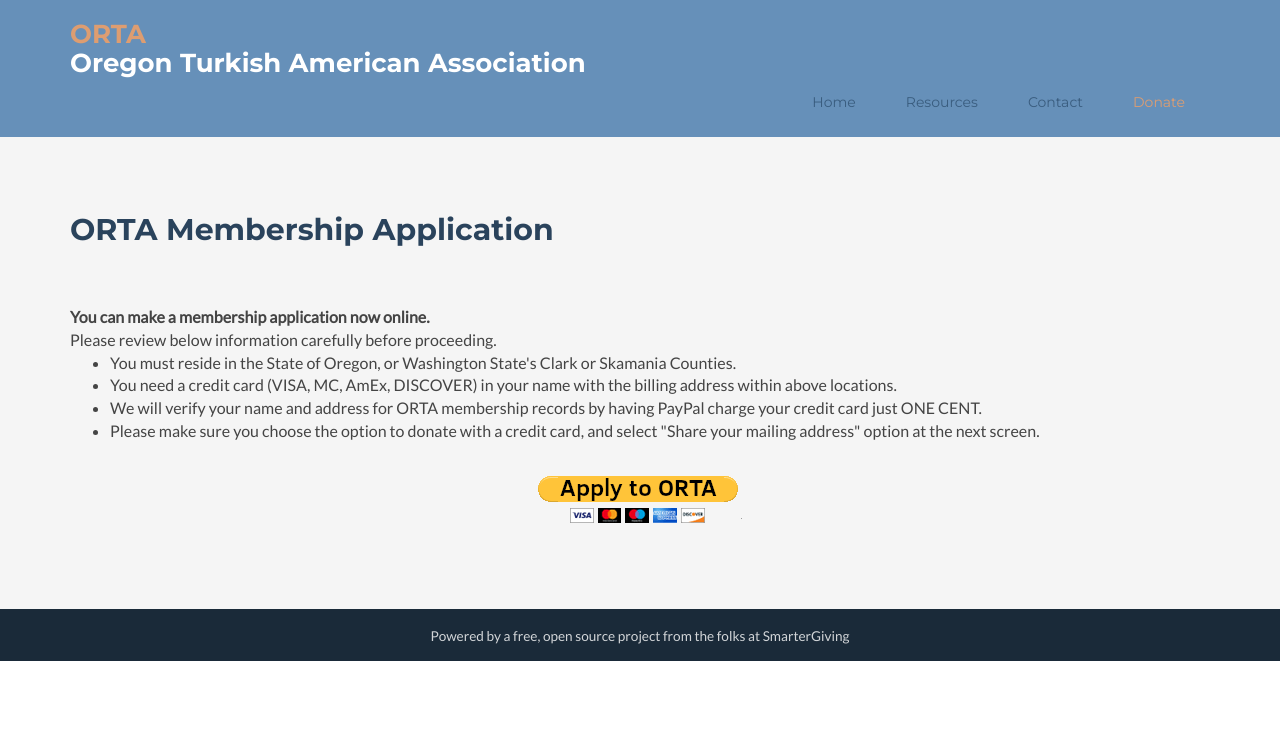
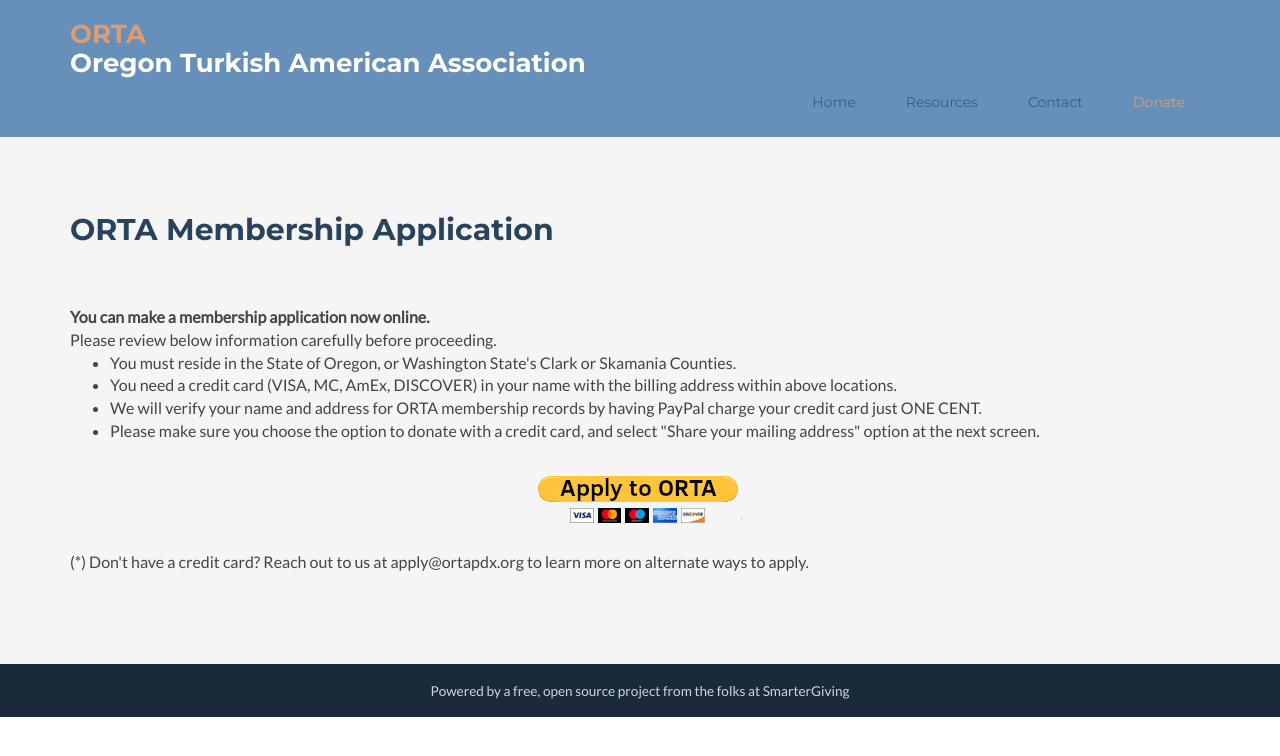
Before and after one commit to ortapdx/ortapdx.github.io, a Jekyll site: the page built from apply.html, in a window 1280 px wide. Shown: the top 756 px of the page. Built offline with Jekyll 4.4.1, drawn with Linux system fonts in a browser that asks for light colours; nearby versions of some CDN libraries; comment, search, counter and statistics services are not loaded.

Commit message:
Update apply.html

```diff
--- a/apply.html
+++ b/apply.html
@@ -56,7 +56,10 @@ layout: default
             <img alt="" border="0" src="https://www.paypal.com/en_US/i/scr/pixel.gif" width="1" height="1" />
           </form>
           <!--//PayPal generated code ends-->
-
+          <p>
+            <br>
+            (*) Don't have a credit card? Reach out to us at apply@ortapdx.org to learn more on alternate ways to apply.
+          </p>
         </div><!--//btn-container-->
       </div><!--//cta-container-->
     <!-- </div>//donate-inner-->
```
